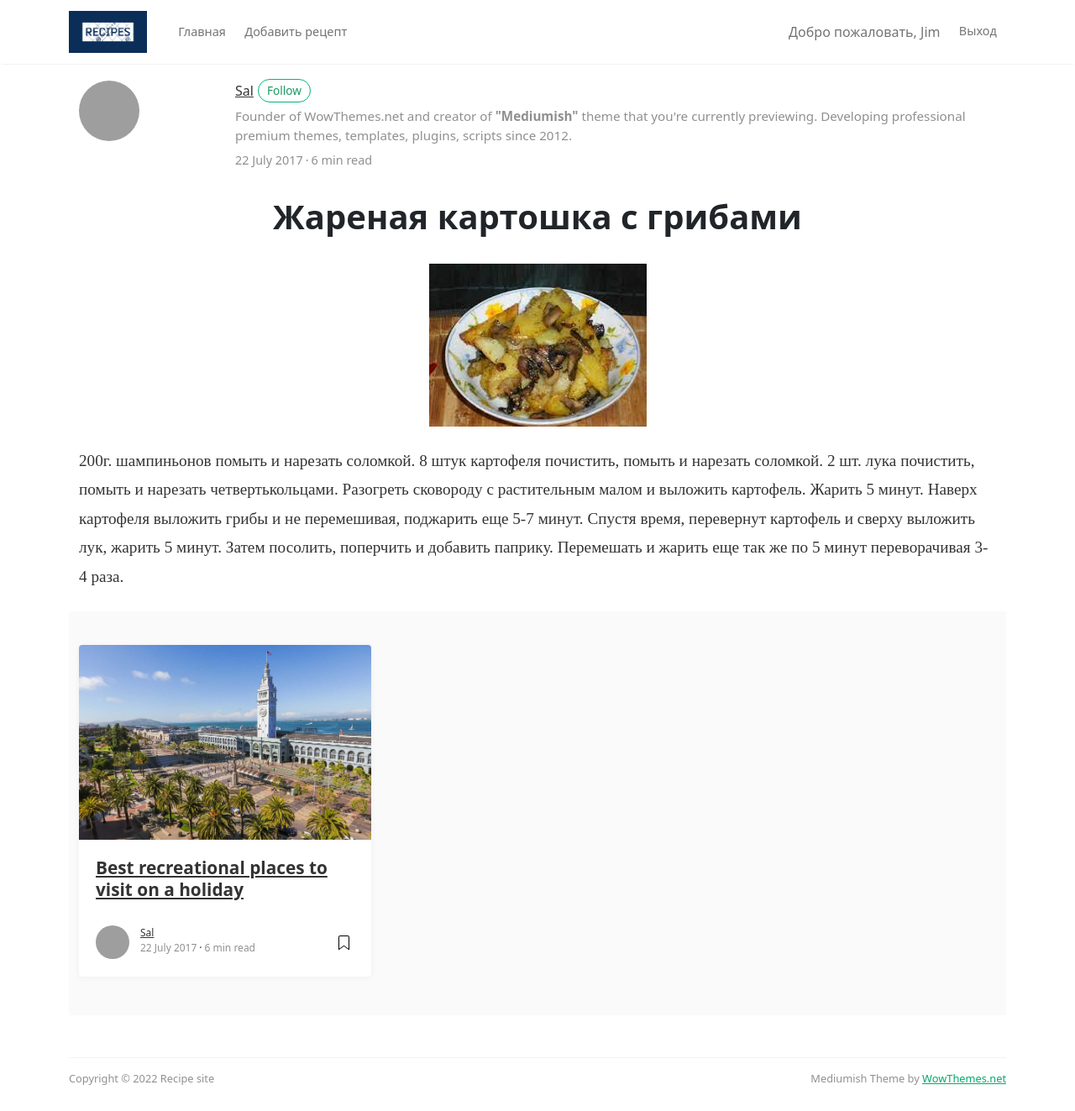
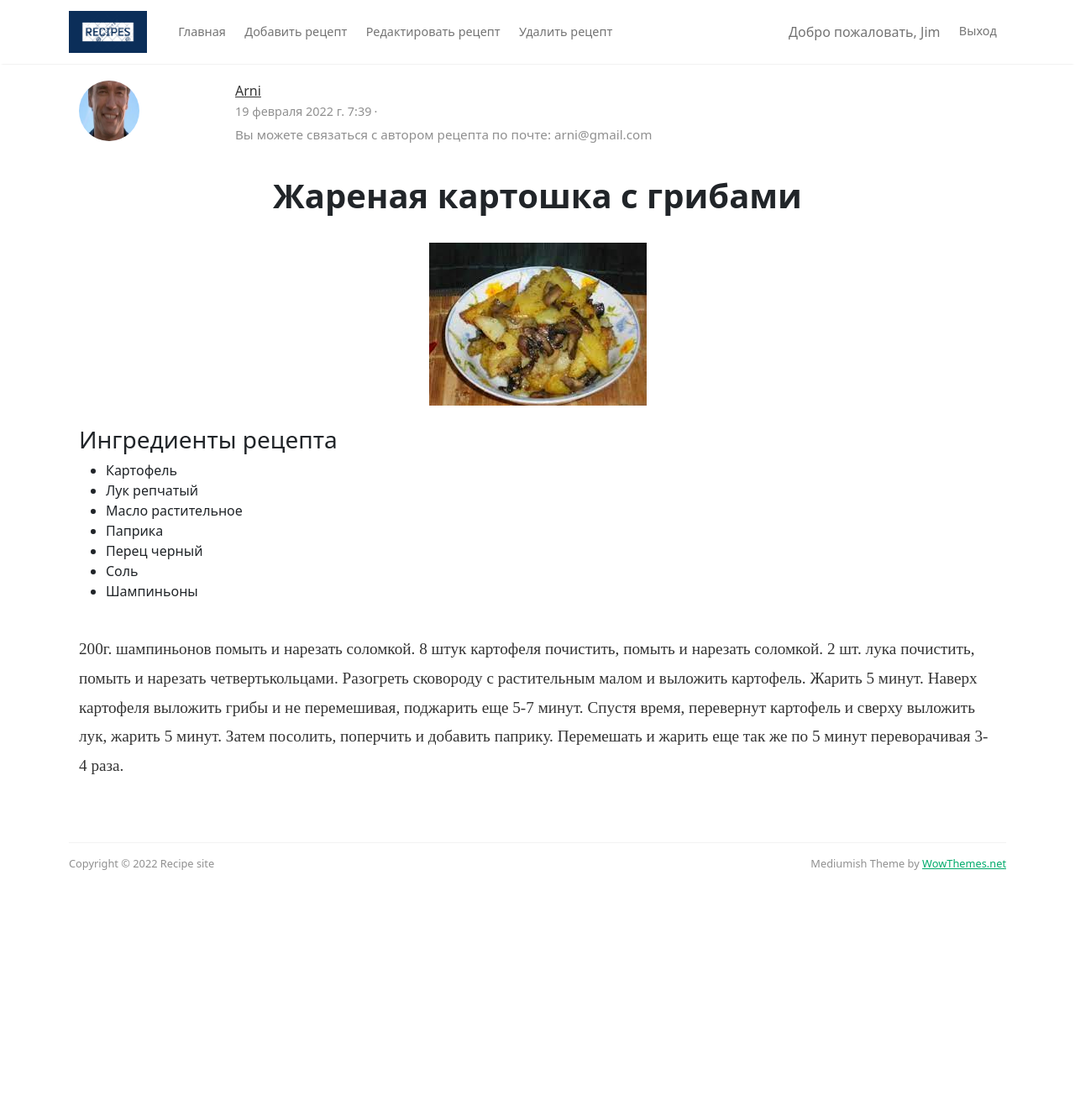
Before and after one commit to Denisitch/recipe_site, a Django app: page /recipe/1 in a window 1280 px wide. Shown: the whole page at 84% size. After the commit the page ends 1036 px from the top, so only its background shows below. Run offline with Django 4.2, Linux system fonts and the light colour scheme; a user stored in the database is signed in; data comes from the database, SQL or seed files in the repository; some libraries are stand-ins or nearby versions; grey boxes are pictures that could not be loaded.

Commit message:
Added CRUD for recipes

```diff
--- a/src/apps/recipes/templates/recipes/detail.html
+++ b/src/apps/recipes/templates/recipes/detail.html
@@ -15,12 +15,22 @@
                 <!-- Begin Top Meta -->
                 <div class="row post-top-meta">
                     <div class="col-md-2">
-						<a href="author.html"><img class="author-thumb" src="https://donttakefake.com/wp-content/uploads/2020/11/smile-dtf-magazine.png" alt="Sal"></a>
+                        <a href="{{ item_recipe.user.get_absolute_url }}">
+                            {% if item_recipe.user.photo %}
+                            <img class="author-thumb" src="{{ item_recipe.user.photo.url }}" alt="Sal">
+                            {% else %}
+                            <img class="author-thumb"
+                                 src="https://donttakefake.com/wp-content/uploads/2020/11/smile-dtf-magazine.png"
+                                 alt="Sal"></a>
+                        {% endif %}
+                        </a>
                     </div>
                     <div class="col-md-10">
-						<a class="link-dark" href="author.html">Sal</a><a href="#" class="btn follow">Follow</a>
-						<span class="author-description">Founder of WowThemes.net and creator of <b>"Mediumish"</b> theme that you're currently previewing. Developing professional premium themes, templates, plugins, scripts since 2012.</span>
-						<span class="post-date">22 July 2017</span><span class="dot"></span><span class="post-read">6 min read</span>
+                        <a class="link-dark" href="{{ item_recipe.user.get_absolute_url }}">{{ item_recipe.user }}</a>
+                        <br>
+                        <span class="post-date">{{ item_recipe.updated_at }}</span><span class="dot"></span>
+                        <br>
+                        <span class="author-description">Вы можете связаться с автором рецепта по почте: {{ item_recipe.user.email }}</span>
                     </div>
                 </div>
                 <!-- End Top Menta -->
@@ -38,6 +48,15 @@
             {% endif %}
 
             <!-- Begin Post Content -->
+            <div class="posttitle">
+                <h3>Ингредиенты рецепта</h3>
+                <ul>
+                    {% for ingredient in item_recipe.ingredient.all %}
+                    <li>{{ ingredient.title }}</li>
+                    {% endfor %}
+                </ul>
+            </div>
+            <br>
             <div class="article-post">
                 <p>{{ item_recipe.instruction }}</p>
             </div>
@@ -51,39 +70,4 @@
 <!-- End Article
 ================================================== -->
 
-<div class="hideshare"></div>
-
-<!-- Begin Related
-================================================== -->
-<div class="graybg">
-	<div class="container">
-		<div class="row listrecent listrelated">
-
-			<!-- begin post -->
-			<div class="col-md-4">
-				<div class="card">
-					<a href="post.html">
-					<img class="img-fluid img-thumb" src="assets/img/demopic/9.jpg" alt="">
-					</a>
-					<div class="card-block">
-						<h2 class="card-title"><a href="post.html">Best recreational places to visit on a holiday</a></h2>
-						<div class="metafooter">
-							<div class="wrapfooter">
-								<span class="meta-footer-thumb">
-								<a href="author.html"><img class="author-thumb" src="https://donttakefake.com/wp-content/uploads/2020/11/smile-dtf-magazine.png" alt="Sal" alt="Sal"></a>
-								</span>
-								<span class="author-meta">
-								<span class="post-name"><a href="author.html">Sal</a></span><br/>
-								<span class="post-date">22 July 2017</span><span class="dot"></span><span class="post-read">6 min read</span>
-								</span>
-								<span class="post-read-more"><a href="post.html" title="Read Story"><svg class="svgIcon-use" width="25" height="25" viewbox="0 0 25 25"><path d="M19 6c0-1.1-.9-2-2-2H8c-1.1 0-2 .9-2 2v14.66h.012c.01.103.045.204.12.285a.5.5 0 0 0 .706.03L12.5 16.85l5.662 4.126a.508.508 0 0 0 .708-.03.5.5 0 0 0 .118-.285H19V6zm-6.838 9.97L7 19.636V6c0-.55.45-1 1-1h9c.55 0 1 .45 1 1v13.637l-5.162-3.668a.49.49 0 0 0-.676 0z" fill-rule="evenodd"></path></svg></a></span>
-							</div>
-						</div>
-					</div>
-				</div>
-			</div>
-			<!-- end post -->
-		</div>
-	</div>
-</div>
 {% endblock content %}
--- a/src/apps/recipes/templates/recipes/index.html
+++ b/src/apps/recipes/templates/recipes/index.html
@@ -65,7 +65,7 @@
                         <h2 class="card-title"><a href="{{ item_r.get_absolute_url }}">{{ item_r.title }}</a></h2>
                         <h4 class="card-text">{{ item_r.instruction|linebreaks|truncatewords:5 }}</h4>
                         <a href="{{ item_r.get_absolute_url }}" class="btn btn-secondary btn-sm">Смотреть рецепт</a>
-                        <h4 class="card-text">
+                        <h4 class="card-text">Ингредиенты:
                             {% for ingredient in item_r.ingredient.all %}
                             {{ ingredient.title }}
                             {% endfor %}
--- a/src/apps/recipes/urls.py
+++ b/src/apps/recipes/urls.py
@@ -3,9 +3,17 @@ from django.urls import path
 from apps.recipes.views import (
     RecipesView,
     RecipeDetail,
+    CreateRecipe,
+    UpdateRecipe,
+    DeleteRecipe,
 )
 
 urlpatterns = [
     path("", RecipesView.as_view(), name="home"),
     path("recipe/<int:pk>", RecipeDetail.as_view(), name="detail"),
+    path("recipe/add_recipe/", CreateRecipe.as_view(), name="add_recipe"),
+    path("recipe/edit_recipe/<int:pk>/", UpdateRecipe.as_view(), name="edit_recipe"),
+    path(
+        "recipe/delete_recipe/<int:pk>/", DeleteRecipe.as_view(), name="delete_recipe"
+    ),
 ]
--- a/src/apps/recipes/views.py
+++ b/src/apps/recipes/views.py
@@ -1,8 +1,18 @@
+from django.contrib.auth.mixins import LoginRequiredMixin
+from django.contrib import messages
+from django.shortcuts import render, redirect
+from django.urls import reverse_lazy
 from django.views.generic import (
     ListView,
     DetailView,
+    CreateView,
+    UpdateView,
+    DeleteView,
 )
+
+from apps.recipes.forms import RecipesForm
 from apps.recipes.models import Recipe, Ingredient
+from apps.recipes.utils import UserRuleMixin
 
 
 class RecipesView(ListView):
@@ -35,3 +45,49 @@ class RecipeDetail(DetailView):
     model = Recipe
     template_name = "recipes/detail.html"
     context_object_name = "item_recipe"
+
+    def get_context_data(self, *, object_list=None, **kwargs):
+        context = super(RecipeDetail, self).get_context_data(**kwargs)
+        context["rule"] = "Только для зарегистрированных"
+        return context
+
+
+class CreateRecipe(LoginRequiredMixin, CreateView):
+    model = Recipe
+    template_name = "add_recipe.html"
+    form_class = RecipesForm
+
+    def post(self, request, *args, **kwargs):
+        recipe_form = RecipesForm(request.POST, request.FILES)
+        if recipe_form.is_valid():
+            ingredient = Ingredient.objects.create(
+                title=recipe_form.cleaned_data["ingredient"]
+            )
+            title = recipe_form.cleaned_data.get("title")
+            instruction = recipe_form.cleaned_data.get("instruction")
+            image = self.get_image(recipe_form)
+            instance = Recipe.objects.create(
+                title=title, instruction=instruction, image=image
+            )
+            instance.ingredient.set([ingredient])
+            messages.success(request, "Рецепт добавлен успешно")
+            return redirect("home")
+        return render(request, "add_recipe.html", context={"form": recipe_form})
+
+    def get_image(self, form):
+        image = form.cleaned_data.get("image")
+        return image
+
+
+class UpdateRecipe(UserRuleMixin, UpdateView):
+    model = Recipe
+    template_name = "recipes/edit_recipe.html"
+    fields = ["title", "instruction", "ingredient"]
+    context_object_name = "item_recipe"
+
+
+class DeleteRecipe(UserRuleMixin, DeleteView):
+    model = Recipe
+    template_name = "recipes/delete_recipe.html"
+    context_object_name = "item_recipe"
+    success_url = reverse_lazy("home")
--- a/src/apps/users/urls.py
+++ b/src/apps/users/urls.py
@@ -1,10 +1,11 @@
 from django.urls import path
 
-from apps.users.views import register, user_login, user_logout, UserView
+from apps.users.views import register, user_login, user_logout, UserView, not_author
 
 urlpatterns = [
     path("register/", register, name="register"),
     path("login/", user_login, name="login"),
     path("logout/", user_logout, name="logout"),
     path("<int:pk>", UserView.as_view(), name="user"),
+    path("not_author", not_author, name="not_author"),
 ]
--- a/src/apps/users/views.py
+++ b/src/apps/users/views.py
@@ -10,7 +10,7 @@ from apps.users.models import User
 
 def register(request):
     if request.method == "POST":
-        form = UserRegisterForm(request.POST)
+        form = UserRegisterForm(request.POST, request.FILES)
         if form.is_valid():
             user = form.save()
             login(request, user)
@@ -47,3 +47,7 @@ class UserView(DetailView):
     model = User
     template_name = "users/user.html"
     context_object_name = "item_user"
+
+
+def not_author(request):
+    return render(request, "users/not_author.html")
--- a/src/templates/inc/_navbar.html
+++ b/src/templates/inc/_navbar.html
@@ -14,9 +14,11 @@
             <ul class="navbar-nav me-auto mb-2 mb-lg-0">
                 <li class="nav-item"><a class="nav-link" href="{% url 'home' %}">Главная</a></li>
                 {% if request.user.is_authenticated %}
-                <li class="nav-item"><a class="nav-link" href="#">Добавить рецепт</a></li>
-<!--                <li class="nav-item"><a class="nav-link" href="#">Редактировать рецепт</a></li>-->
-<!--                <li class="nav-item"><a class="nav-link" href="#">Удалить рецепт</a></li>-->
+                <li class="nav-item"><a class="nav-link" href="{% url 'add_recipe' %}">Добавить рецепт</a></li>
+                    {% if rule %}
+                        <li class="nav-item"><a class="nav-link" href="{% url 'edit_recipe' pk=item_recipe.pk %}">Редактировать рецепт</a></li>
+                        <li class="nav-item"><a class="nav-link" href="{% url 'delete_recipe' pk=item_recipe.pk %}">Удалить рецепт</a></li>
+                    {% endif %}
                 {% endif %}
             </ul>
             <ul class="navbar-nav ml-auto" style="background-color">
```
Also changed, not shown: src/apps/recipes/admin.py (+6 -1 lines), src/apps/recipes/forms.py (added, +24 -0 lines), src/apps/recipes/templates/recipes/add_recipe.html (added, +18 -0 lines), src/apps/recipes/templates/recipes/delete_recipe.html (added, +18 -0 lines), src/apps/recipes/templates/recipes/edit_recipe.html (added, +18 -0 lines), src/apps/recipes/utils.py (added, +11 -0 lines), src/apps/users/templates/users/not_author.html (added, +14 -0 lines), src/media/images/recipes/Sandwich.jpg (added), src/media/images/users/Arni.jpeg (added). Lines whose indentation alone changed are shown as unchanged.
